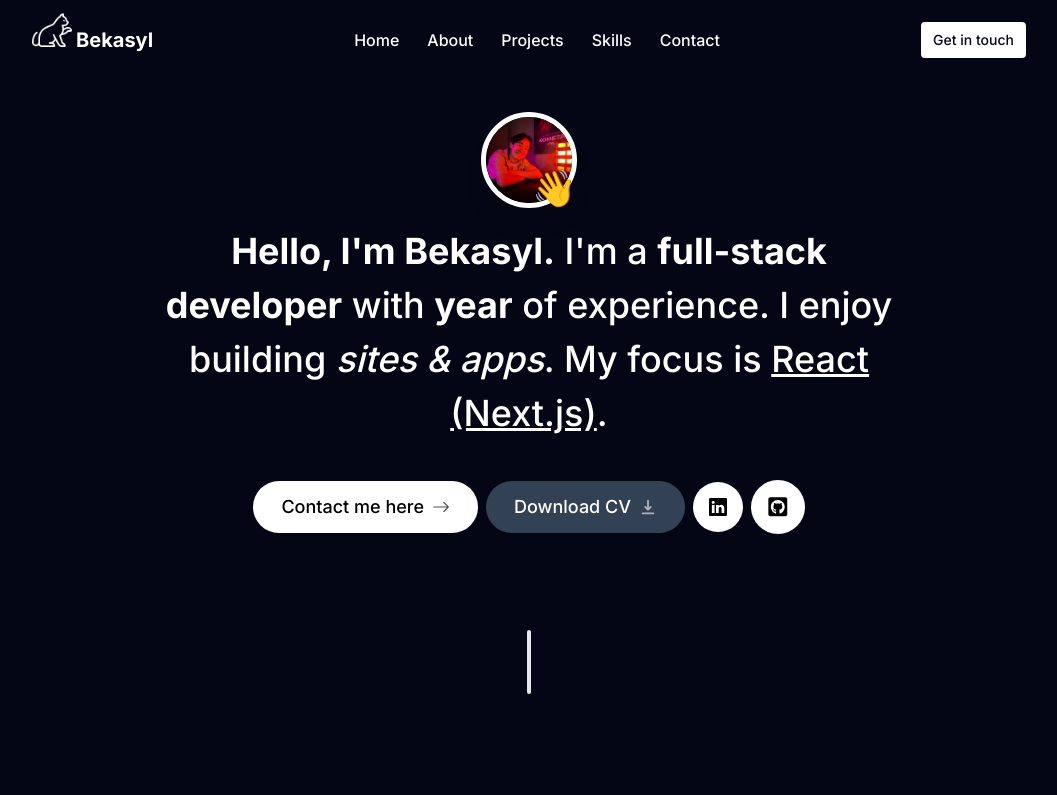
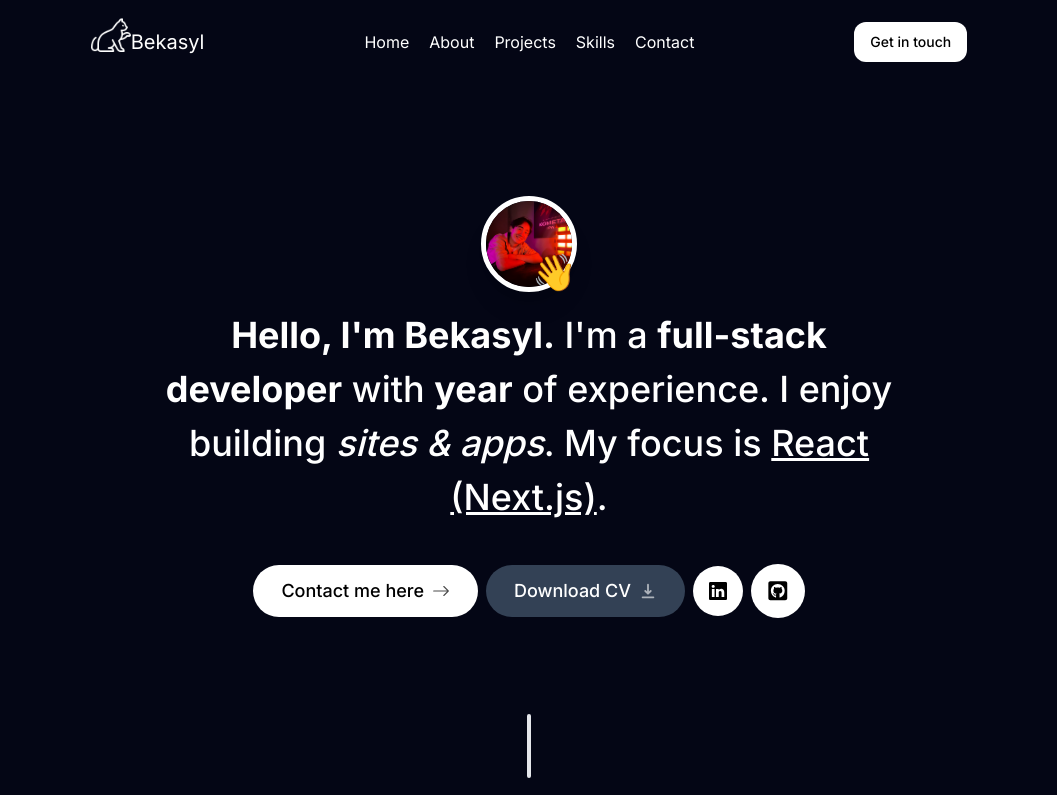
Before and after one commit to bekasyldev/portfolio, a Next.js app: page / in a window 1280 px wide. Shown: the top 795 px of the page, without its empty margins (111-1168 px from the left). Built offline with nearby package versions, Linux system fonts and the light colour scheme.

Commit message:
mobile responsive

```diff
--- a/app/globals.css
+++ b/app/globals.css
@@ -1,3 +1,9 @@
 @tailwind base;
 @tailwind components;
 @tailwind utilities;
+
+html,
+body,
+:root {
+    height: 100%;
+}
--- a/app/layout.tsx
+++ b/app/layout.tsx
@@ -1,7 +1,7 @@
-import Navbar from "@/components/Navbar";
 import "./globals.css";
 import type { Metadata } from "next";
 import { Inter } from "next/font/google";
+import Navbar from "@/components/Navbar";
 
 const inter = Inter({ subsets: ["latin"] });
 
--- a/components/Contact.tsx
+++ b/components/Contact.tsx
@@ -1,29 +1,13 @@
-"use client";
-import { Mail } from "lucide-react";
-import { Button } from "./ui/button";
+import SendEmail from "./SendEmail";
 
 const Contact = () => {
-  const sendEmail = () => {
-    const emailAddress = "utepovbekasyl@example.com";
-
-    const mailtoLink = `mailto:${emailAddress}?`;
-    window.location.href = mailtoLink;
-  };
-
   return (
-    <section id="contact" className="mb-5">
-      <div className="flex items-center justify-center flex-col gap-16">
+    <section id="contact" className="mb-5 my-40 md:my-10 relative">
+      <div className="flex items-center justify-center flex-col gap-10">
         <h3 className="text-5xl font-bold text-center tracking-wide">
           Let&apos;s built something <br /> great together
         </h3>
-        <Button
-          onClick={sendEmail}
-          size={"lg"}
-          className="bg-[#106ae8] w-[200px] text-md rounded-xl hover:bg-blue-400 gap-x-3"
-        >
-          <Mail />
-          Get in touch
-        </Button>
+        <SendEmail />
       </div>
     </section>
   );
--- a/components/Footer.tsx
+++ b/components/Footer.tsx
@@ -1,10 +1,10 @@
 export default function Footer() {
   return (
-    <footer className="mb-10 mt-20 px-4 text-center text-gray-500 border-t w-full pt-10">
+    <footer className="py-10 mb-10 xl:my-0 sm:mt-20 text-center text-gray-500 border-t w-full">
       <small className="mb-2 block text-xs">
         &copy; 2030 Ricardo. All rights reserved.
       </small>
-      <p className="text-xs">
+      <p className="text-xs flex flex-wrap items-center justify-center">
         <span className="font-semibold">About this website:</span> built with
         React & Next.js (App Router & Server Actions), TypeScript, Tailwind CSS,
         Framer Motion, React Email & Resend, Vercel hosting.
--- a/components/Navbar.tsx
+++ b/components/Navbar.tsx
@@ -1,57 +1,31 @@
-"use client";
-import { motion } from "framer-motion";
 import Image from "next/image";
 import { links } from "@/constants/data";
 import Link from "next/link";
 import { Button } from "./ui/button";
 
 const Navbar = () => {
-  const sendEmail = () => {
-    const emailAddress = "utepovbekasyl@example.com";
-
-    const mailtoLink = `mailto:${emailAddress}?`;
-    window.location.href = mailtoLink;
-  };
-
   return (
     <header className="relative">
-      <nav className="fixed bg-opacity-30 flex gap-x-48 items-center justify-center h-20 border-b border-[#040615] h-max-24 w-full  backdrop-blur-10">
-        <div className="flex flex-row items-center gap-x-1">
+      <nav className="w-full p-4 flex items-center justify-center flex-row sm:gap-80 lg:gap-40">
+        <div className="flex flex-row items-center sm:flex">
           <Image
-            className=" mb-[18px]"
+            className="mb-4 md:mb-3"
             src={"/cat.png"}
-            alt="50"
-            quality={100}
+            alt="cat-logo"
             width={40}
             height={40}
           />
-          <h3 className="font-bold  text-xl">Bekasyl</h3>
+          <h3 className="text-2xl md:text-xl">Bekasyl</h3>
         </div>
-        <div>
-          <ul className="flex w-[24rem] flex-wrap gap-5 items-center justify-center gap-y-1 text-[1rem] font-medium text-white max-lg:hidden">
-            {links.map((link) => (
-              <li
-                className="h-3/4 flex items-center justify-center"
-                key={link.hash}
-              >
-                <Link
-                  className="flex w-full items-center justify-center p-1 font-medium hover:text-gray-300"
-                  href={link.hash}
-                >
-                  {link.name}
-                </Link>
-              </li>
-            ))}
-          </ul>
-        </div>
-        <Button
-          onClick={sendEmail}
-          className="bg-white rounded
-           text-[#040615] hover:bg-gray-300 hover:text-black"
-          size={"sm"}
-          variant={"ghost"}
-        >
-          Get in touch
+        <ul className="hidden lg:flex items-center justify-center flex-row gap-5">
+          {links.map((link) => (
+            <li key={link.hash}>
+              <Link href={link.hash}>{link.name}</Link>
+            </li>
+          ))}
+        </ul>
+        <Button className="hidden sm:block text-black rounded-xl bg-white">
+          <Link href={"#contact"}>Get in touch</Link>
         </Button>
       </nav>
     </header>
--- /dev/null
+++ b/components/SendEmail.tsx
@@ -0,0 +1,25 @@
+"use client";
+import { Mail } from "lucide-react";
+import { Button } from "./ui/button";
+
+const SendEmail = () => {
+  const sendEmail = () => {
+    const emailAddress = "utepovbekasyl@example.com";
+
+    const mailtoLink = `mailto:${emailAddress}?`;
+    window.location.href = mailtoLink;
+  };
+
+  return (
+    <Button
+      onClick={sendEmail}
+      size={"lg"}
+      className="bg-[#106ae8] rounded-xl gap-x-2"
+    >
+      <Mail />
+      Get in touch
+    </Button>
+  );
+};
+
+export default SendEmail;
--- a/components/Skills.tsx
+++ b/components/Skills.tsx
@@ -4,9 +4,11 @@
   return (
     <section
       id="skills"
-      className="mb-28 mt-20 max-w-[53rem] scroll-mt-28 text-center sm:mb-40"
+      className="relative mb-28 mt-20 max-w-[53rem] scroll-mt-28 text-center"
     >
-      <h3 className="text-3xl font-medium mb-10">My Skills</h3>
+      <h3 className="text-2xl font-medium sm:text-3xl max-sm:my-5 mb-10">
+        My Skills
+      </h3>
       <div>
         <ul className="flex flex-wrap mt-4 gap-2 max-w-[800px] h-24 sm:mt-auto items-center justify-center">
           {skillsData.map((skill) => (
--- a/constants/data.ts
+++ b/constants/data.ts
@@ -94,10 +94,7 @@
   "MongoDB",
   "Redux",
   "GraphQL",
-  "Apollo",
   "Express",
-  "PostgreSQL",
-  "Python",
-  "Django",
+  "SQL",
   "Framer Motion",
 ] as const;
```
Also changed, not shown: components/nav.tsx (added).
